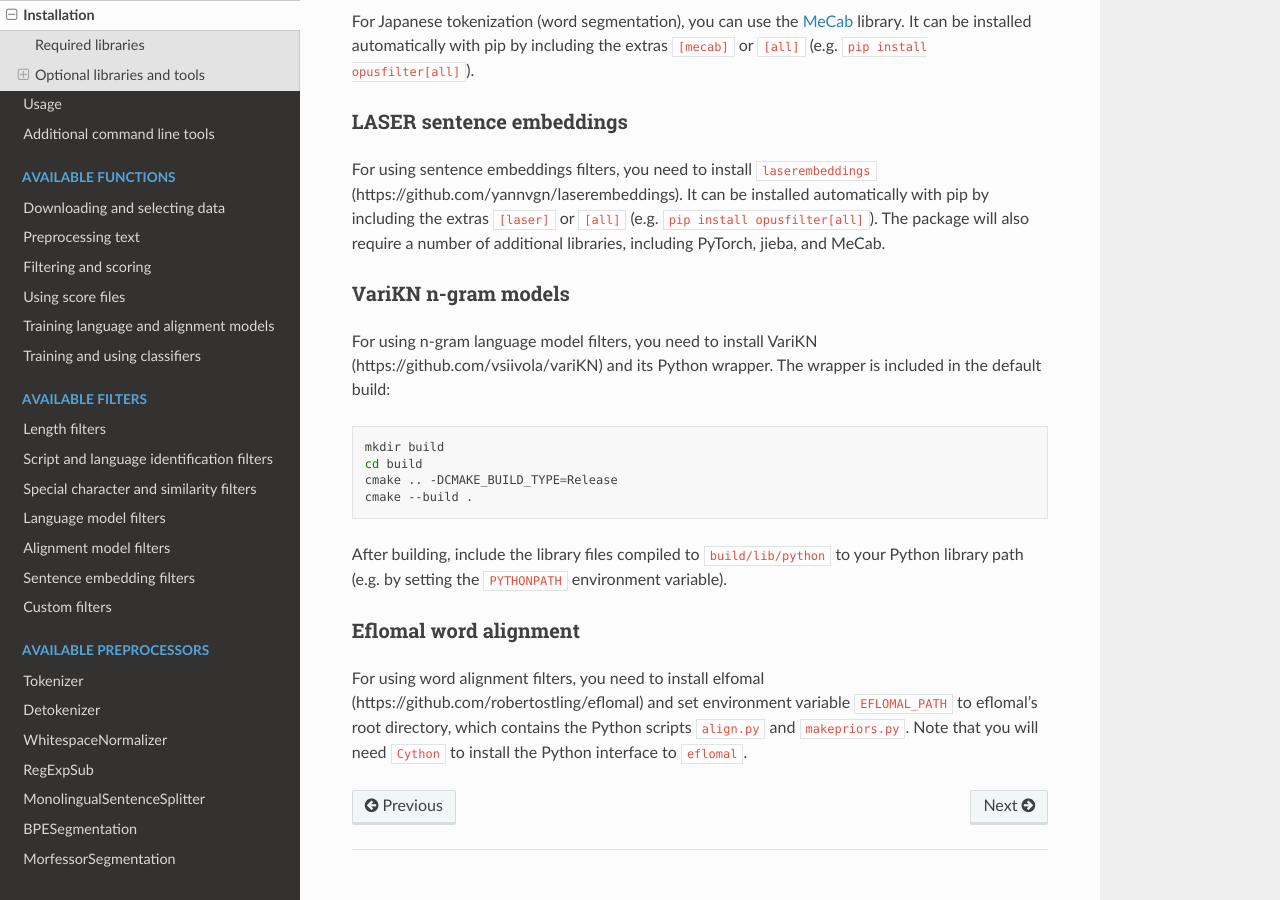
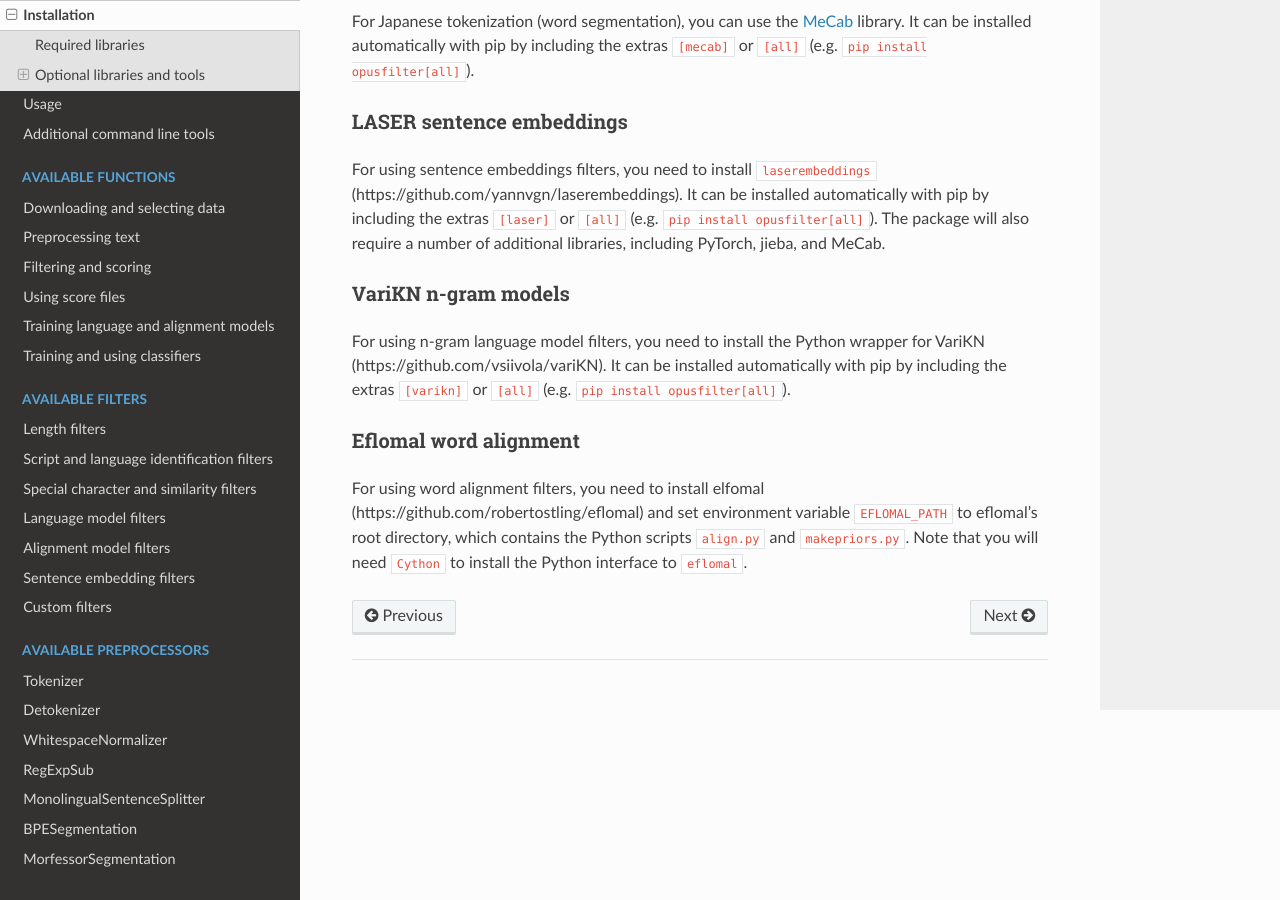
Before and after one commit to Helsinki-NLP/OpusFilter, a Sphinx documentation site: the page built from docs/installation.md, in a window 1280 px wide and 900 px high, scrolled down 1353 px. Built offline with Sphinx 7.4.7 and the Read the Docs theme 2.0.0, drawn with Linux system fonts in a browser that asks for light colours; the version number could not be read and is left out.

Commit message:
update varikn installation instructions

````diff
--- a/docs/installation.md
+++ b/docs/installation.md
@@ -64,18 +64,10 @@ and MeCab.
 
 ### VariKN n-gram models
 
-For using n-gram language model filters, you need to install VariKN
-(https://github.com/vsiivola/variKN) and its Python wrapper. The
-wrapper is included in the default build:
-```sh
-mkdir build
-cd build
-cmake .. -DCMAKE_BUILD_TYPE=Release
-cmake --build .
-```
-After building, include the library files compiled to
-`build/lib/python` to your Python library path (e.g. by setting the
-`PYTHONPATH` environment variable).
+For using n-gram language model filters, you need to install the
+Python wrapper for VariKN (https://github.com/vsiivola/variKN). It can
+be installed automatically with pip by including the extras `[varikn]`
+or `[all]` (e.g. `pip install opusfilter[all]`).
 
 ### Eflomal word alignment
 
````
Also changed, not shown: setup.py (+6 -2 lines).
